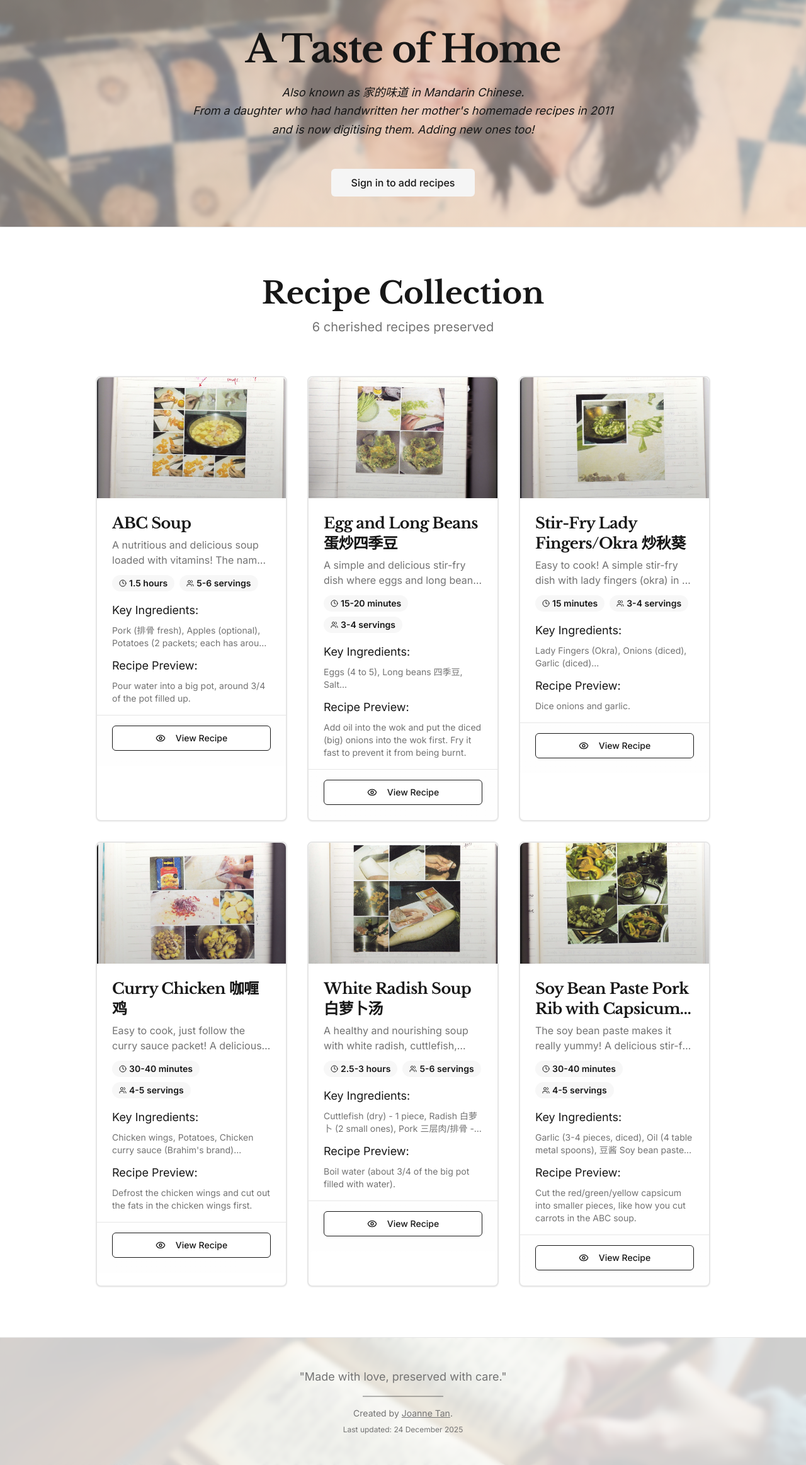
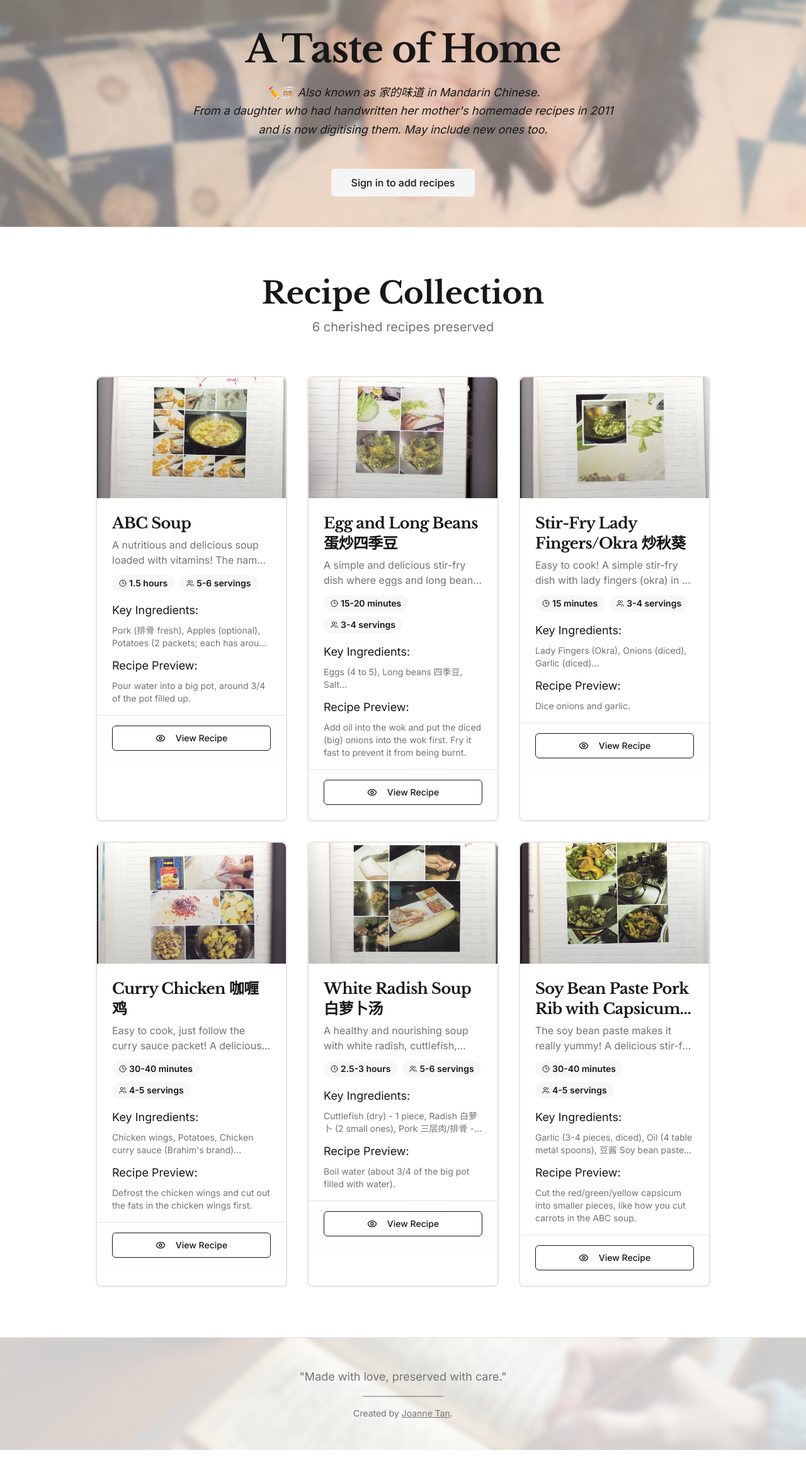
Before and after one commit to readandmuse/atasteofhome, a React (Vite) app: page / in a window 1280 px wide. Shown: the whole page at 63% size. After the commit the page ends 2302 px from the top, so only its background shows below. Built offline with nearby package versions, Linux system fonts and the light colour scheme.

Commit message:
Code edited in Lovable Code Editor
Edited UI in Lovable

```diff
--- a/src/pages/Index.tsx
+++ b/src/pages/Index.tsx
@@ -314,11 +314,11 @@ const Index = () => {
           <div className="text-center">
             <h1 className="font-baskerville text-6xl font-bold text-foreground mb-6 tracking-tight">A Taste of Home</h1>
             <p className="font-sans text-lg text-foreground max-w-3xl mx-auto leading-relaxed italic">
-              Also known as 家的味道 in Mandarin Chinese.
+              ✏️🧑🏼‍🍳 Also known as 家的味道 in Mandarin Chinese.
               <br />
               From a daughter who had handwritten her mother's homemade recipes in 2011
               <br />
-              and is now digitising them. Adding new ones too!
+              and is now digitising them. May include new ones too.
             </p>
           </div>
 
@@ -408,9 +408,6 @@ const Index = () => {
             </a>
             .
           </p>
-          <p className="font-sans text-xs text-muted-foreground mt-2">
-            Last updated: 24 December 2025
-          </p>
         </div>
       </div>
     </div>
```
